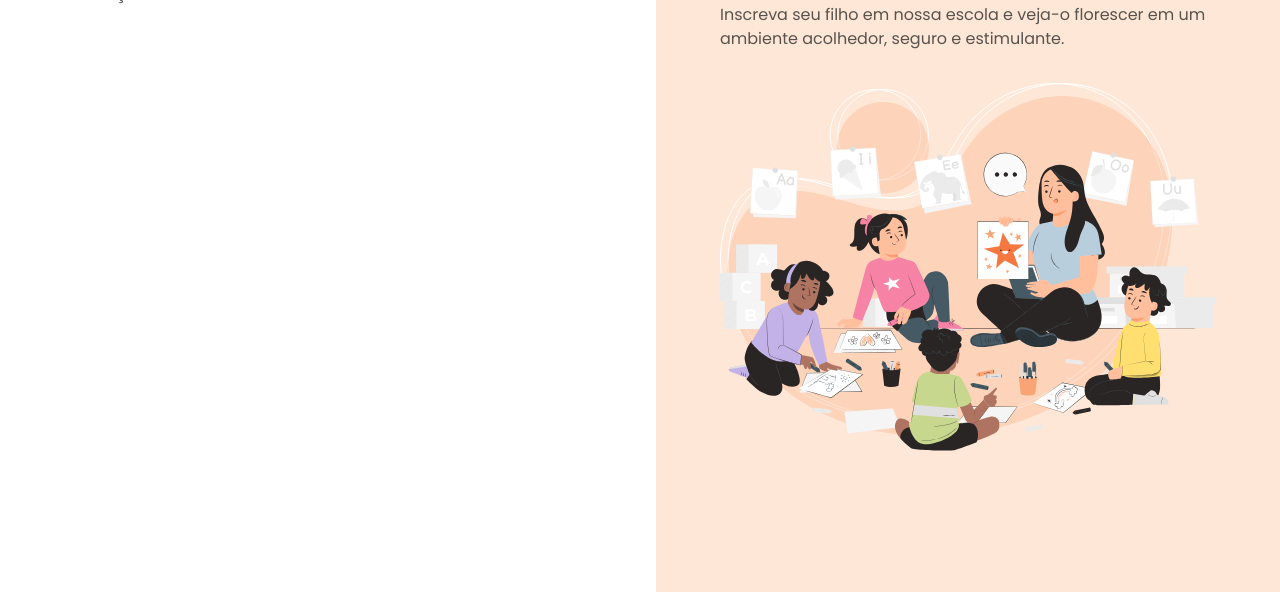
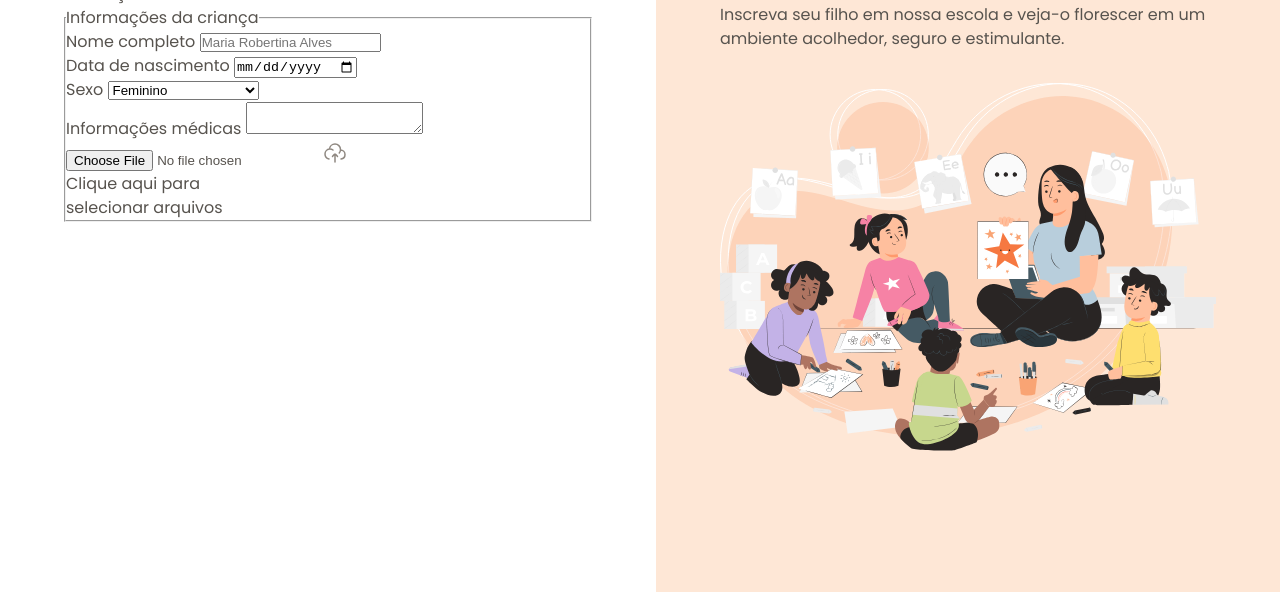
Before and after one commit to sailegomes/Projeto-Formulario-de-Matricula, a plain HTML site: page index.html in a window 1280 px wide. Shown: the part 208-800 px from the top of the page. Drawn offline with Linux system fonts and the light colour scheme.

Commit message:
Iniciando o formulário

```diff
--- a/index.html
+++ b/index.html
@@ -22,6 +22,45 @@
                 <h1>Formulário de matrícula</h1>
                 <p>Preencha os dados abaixo para matricular seu filho na escola de educação infantil Estrelas do Amanhã.
                 </p>
+
+                <form method="post" enctype="multipart/form-data">
+                    <fieldset class="child-info">
+                        <legend>Informações da criança</legend>
+
+                        <div class="input-wrapper">
+                            <label for="fullname">Nome completo</label>
+                            <input id="fullname" name="fullname" type="text" placeholder="Maria Robertina Alves">
+                        </div>
+
+                        <div class="input-wrapper">
+                            <label for="birth">Data de nascimento</label>
+                            <input id="birth" name="birth" type="date" placeholder="03/09/2010" lang="pt-br">
+                        </div>
+
+                        <div class="select-wrapper">
+                            <label for="gender">Sexo</label>
+                            <select id="gender" name="gender">
+                                <option value="female">Feminino</option>
+                                <option value="male">Masculino</option>
+                                <option value="na">Prefiro não responder</option>
+                            </select>
+                        </div>
+
+                        <div class="textarea-wrapper">
+                            <label for="medical-info">Informações médicas</label>
+                            <textarea id="medical-info" name="medical-info"
+                                placeholder="A criança possui alguma condição médica que a escola deve estar ciente? Se sim, especifique.">
+                            </textarea>
+                        </div>
+
+                        <div class="droparea-wrapper">
+                            <input type="file" id="birth-file" name="birth-file">
+                            <img src="assets/icons/cloud-upload.svg" alt="">
+                            <p>Clique aqui para <br> selecionar arquivos</p>
+                        </div>
+
+                    </fieldset>
+                </form>
             </div>
         </main>
 
```
